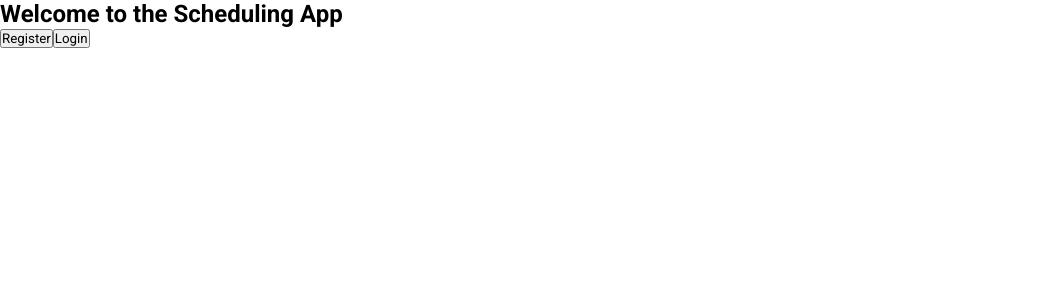
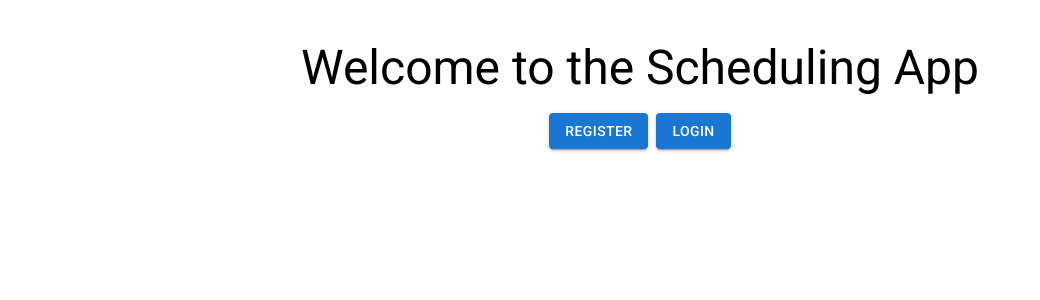
Before and after one commit to CodecoolGlobal/el-proyecte-grande-design-general-nagmil2077, a React (Create React App) app in the folder frontend/: page / in a window 1280 px wide. Shown: the top 300 px of the page, without its empty margins (0-1040 px from the left). Built offline with nearby package versions, Linux system fonts and the light colour scheme.

Commit message:
Style Main Page

```diff
--- a/frontend/src/Pages/MainPage.jsx
+++ b/frontend/src/Pages/MainPage.jsx
@@ -1,6 +1,7 @@
 import {Outlet, Link} from "react-router-dom";
 import Logout from "./Logout";
 import SideBar from "../Components/SideBar";
+import {Box, Button, Typography} from "@mui/material";
 
 const MainPage = () => (
     <div className="MainPage">
@@ -13,13 +14,17 @@ const MainPage = () => (
             ) : (
 
                     <>
-                        <h1>Welcome to the Scheduling App</h1>
-                        <Link to="/register">
-                            <button type="button">Register</button>
-                        </Link>
-                        <Link to="/login">
-                            <button type="button">Login</button>
-                        </Link>
+                        <Box textAlign="center" mt={5}>
+                            <Typography variant="h3" component="h3" gutterBottom>
+                                Welcome to the Scheduling App
+                            </Typography>
+                            <Button variant="contained" color="primary" component={Link} to="/register" sx={{ marginRight: 1 }}>
+                                Register
+                            </Button>
+                            <Button variant="contained" color="primary" component={Link} to="/login">
+                                Login
+                            </Button>
+                        </Box>
                     </>
 
 
```
